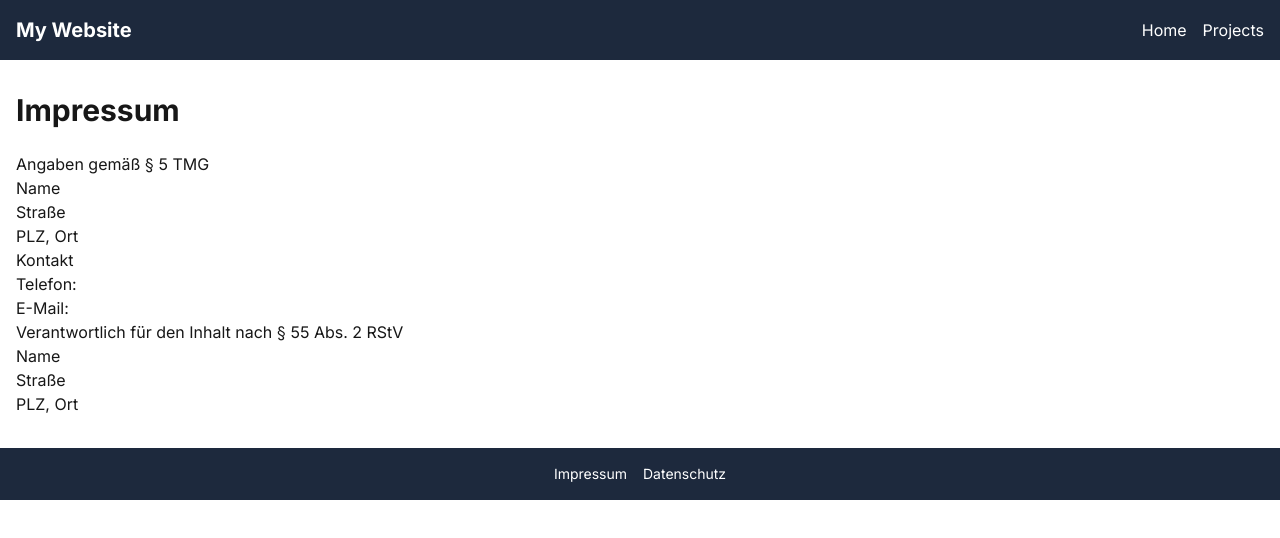
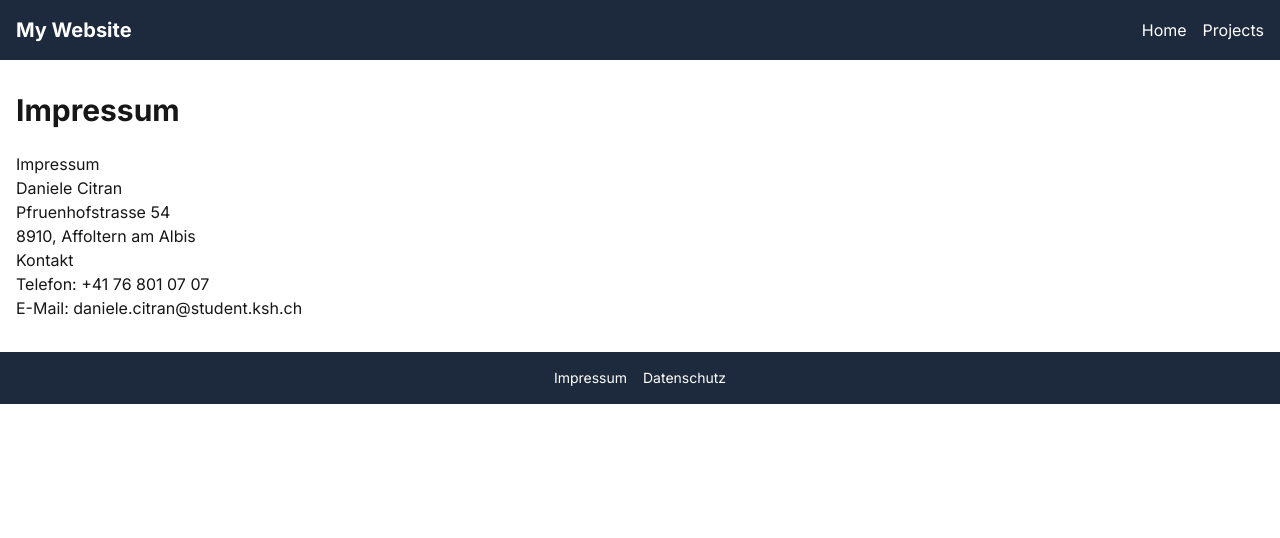
Before and after one commit to danielecitran/my-portfolio, a Next.js app: page /impressum in a window 1280 px wide. Shown: the top 538 px of the page. Built offline with nearby package versions, Linux system fonts and the light colour scheme.

Commit message:
edited text

```diff
--- a/app/datenschutz/page.tsx
+++ b/app/datenschutz/page.tsx
@@ -3,14 +3,14 @@ export default function DatenschutzPage() {
         <main className="container mx-auto px-4 py-8">
             <h1 className="text-3xl font-bold mb-6">Datenschutzerklärung</h1>
             <div className="prose max-w-none">
-                <h2>1. Datenschutz auf einen Blick</h2>
-                <p>Allgemeine Hinweise...</p>
+                <h2>Datenschutz Titel</h2>
+                <p>Text...</p>
 
-                <h2>2. Allgemeine Informationen und Pflichtinformationen</h2>
-                <p>Datenschutz...</p>
+                <h2>Datenschutz Titel</h2>
+                <p>Text...</p>
 
-                <h2>3. Datenerfassung auf dieser Website</h2>
-                <p>Cookies...</p>
+                <h2>Datenschutz Titel</h2>
+                <p>Text...</p>
             </div>
         </main>
     )
--- a/app/impressum/page.tsx
+++ b/app/impressum/page.tsx
@@ -3,29 +3,20 @@ export default function ImpressumPage() {
         <main className="container mx-auto px-4 py-8">
             <h1 className="text-3xl font-bold mb-6">Impressum</h1>
             <div className="prose max-w-none">
-                <h2>Angaben gemäß § 5 TMG</h2>
+                <h2>Impressum</h2>
                 <p>
-                    Name
+                    Daniele Citran
                     <br />
-                    Straße
+                    Pfruenhofstrasse 54
                     <br />
-                    PLZ, Ort
+                    8910, Affoltern am Albis
                 </p>
 
                 <h2>Kontakt</h2>
                 <p>
-                    Telefon:
+                    Telefon: +41 76 801 07 07
                     <br />
-                    E-Mail:
-                </p>
-
-                <h2>Verantwortlich für den Inhalt nach § 55 Abs. 2 RStV</h2>
-                <p>
-                    Name
-                    <br />
-                    Straße
-                    <br />
-                    PLZ, Ort
+                    E-Mail: daniele.citran@student.ksh.ch
                 </p>
             </div>
         </main>
--- a/app/page.tsx
+++ b/app/page.tsx
@@ -1,8 +1,8 @@
 export default function HomePage() {
     return (
         <main className="container mx-auto px-4 py-8">
-            <h1 className="text-3xl font-bold mb-6">Welcome to My Website</h1>
-            <p className="mb-4">This is the homepage of my website.</p>
+            <h1 className="text-3xl font-bold mb-6">Hallo!</h1>
+            <p className="mb-4">Dies hier ist mein Portfolio.</p>
         </main>
     )
 }
--- a/app/projects/page.tsx
+++ b/app/projects/page.tsx
@@ -3,14 +3,14 @@ export default function ProjectsPage() {
         <main className="container mx-auto px-4 py-8">
             <h1 className="text-3xl font-bold mb-6">My Projects</h1>
             <div className="grid grid-cols-1 md:grid-cols-2 lg:grid-cols-3 gap-6">
-                {/* Project cards would go here */}
+                {/* PROJECTS CARDS: */}
                 <div className="border rounded-lg p-4 shadow-sm">
                     <h2 className="text-xl font-semibold mb-2">Project 1</h2>
-                    <p>Description of project 1</p>
+                    <p>Projektbeschreibung</p>
                 </div>
                 <div className="border rounded-lg p-4 shadow-sm">
                     <h2 className="text-xl font-semibold mb-2">Project 2</h2>
-                    <p>Description of project 2</p>
+                    <p>Projektbeschreibung</p>
                 </div>
             </div>
         </main>
```
